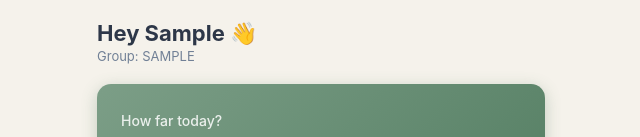
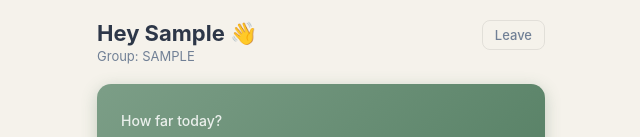
Before and after one commit to vinceshewmaker/how-far, a React (Vite) app in the folder how-far/: page / in a window 1280 px wide. Both pictures are taken after typing "Sample", "Sample" into the empty fields and a click on the button "Join group →". Shown: the top 137 px of the page, without its empty margins (319-959 px from the left). Built offline with nearby package versions, Linux system fonts and the light colour scheme; no server answers; the database is empty.

Commit message:
Update HomeTab.jsx

```diff
--- a/how-far/src/tabs/HomeTab.jsx
+++ b/how-far/src/tabs/HomeTab.jsx
@@ -2,12 +2,13 @@ import StepCard from '../components/StepCard'
 import GoalBar from '../components/GoalBar'
 import Leaderboard from '../components/Leaderboard'
 
-export default function HomeTab({ userName, groupCode, health, sync }) {
+export default function HomeTab({ userName, groupCode, health, sync, onLeave }) {
   const myData = sync.myData || {}
   const steps = health.steps ?? myData.stepsToday ?? 0
   const goal = myData.goal || 10000
   const miles = (steps / 2000).toFixed(1)
   const activeMins = Math.round(steps / 100)
+
   return (
     <div className="tab-page">
       <div className="tab-header">
@@ -15,6 +16,7 @@ export default function HomeTab({ userName, groupCode, health, sync }) {
           <p className="tab-greeting">Hey {userName} 👋</p>
           <p className="tab-group-code">Group: {groupCode}</p>
         </div>
+        <button className="btn-leave" onClick={onLeave}>Leave</button>
       </div>
       <StepCard steps={steps} miles={miles} activeMins={activeMins} lastSync={health.lastSync} />
       <GoalBar steps={steps} goal={goal} />
```
